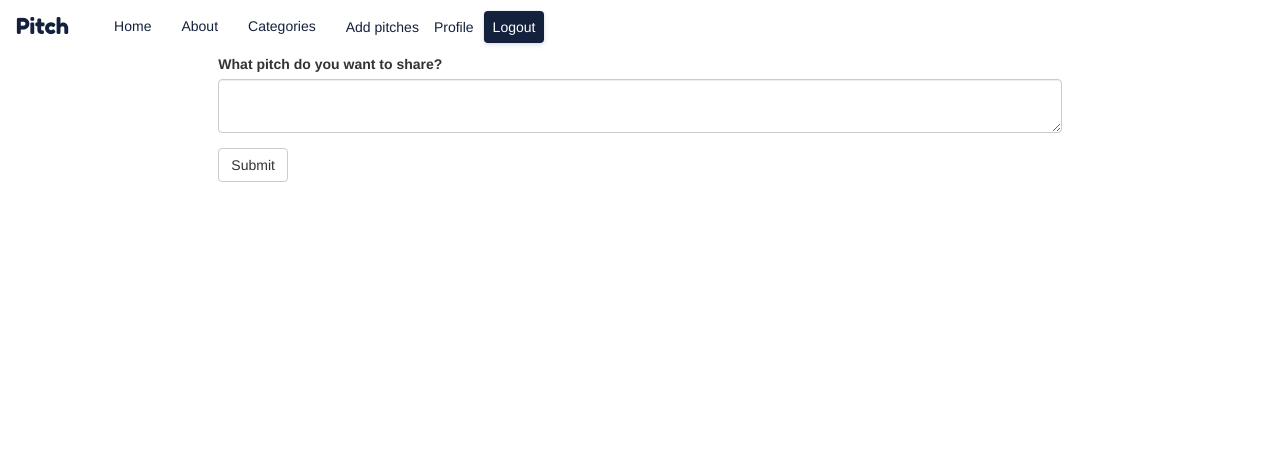
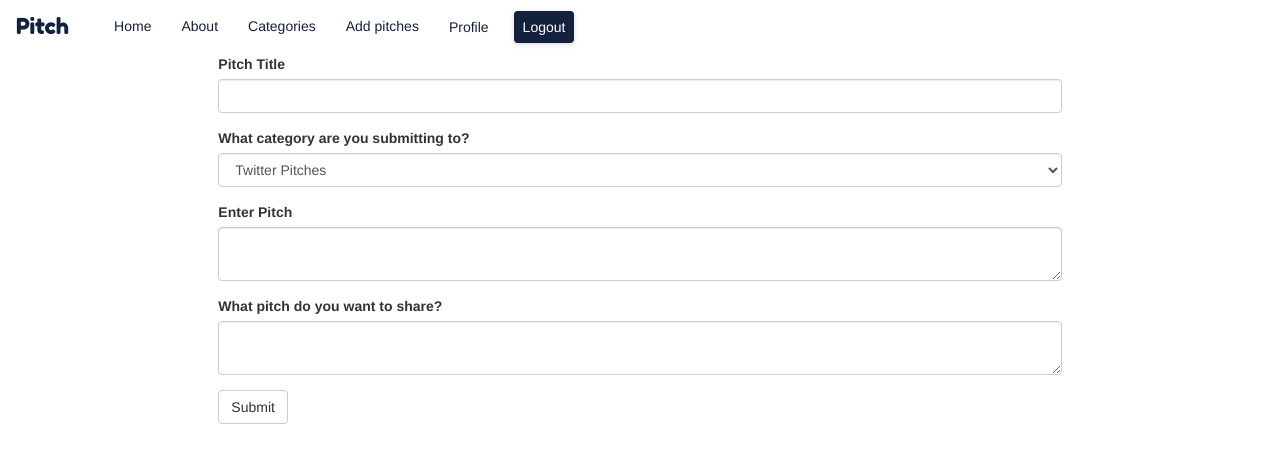
Before and after one commit to lornakamau/pitch, a Flask app: page /new-pitch in a window 1280 px wide. Shown: the top 463 px of the page. Run offline with Flask 2, Linux system fonts and the light colour scheme; the visitor is signed in with stand-in values (Sample User, id 1); data comes from the database, SQL or seed files in the repository; data that the repository does not hold is empty; some libraries are stand-ins or nearby versions.

Commit message:
show user's posts on their profile page

```diff
--- a/app/main/forms.py
+++ b/app/main/forms.py
@@ -1,5 +1,5 @@
 from flask_wtf import FlaskForm
-from wtforms import SubmitField,TextAreaField
+from wtforms import SubmitField,TextAreaField,StringField,SelectField
 from wtforms.validators import Required
 
 class UpdateProfile(FlaskForm):
@@ -7,6 +7,9 @@ class UpdateProfile(FlaskForm):
     submit = SubmitField('Submit')
 
 class PitchForm(FlaskForm):
+    title = StringField("Pitch Title", validators = [Required()])
+    category = SelectField("What category are you submitting to?", choices=[("Twitter", "Twitter Pitches"), ( "Elevator", "Elevator"), ("Competitor", "Competitor"), ("Investor", "Investor")],validators=[Required()])
+    description = TextAreaField("Enter Pitch", validators = [Required()])
     pitch_content = TextAreaField('What pitch do you want to share?',validators = [Required()] )
     submit = SubmitField('Submit')
 
--- a/app/main/views.py
+++ b/app/main/views.py
@@ -20,8 +20,11 @@ def pitches_by_category(category_id):
     View pitches page function that displays the picthes available
     '''
     pitches = Pitch.get_category_pitch(category_id)
+    category = Category.query.filter_by(id = category_id).first()
+    category_name = category.category_name
     categories = Category.query.all()
-    return render_template('categories.html', pitches = pitches, categories=categories)
+    comments = Comment.query.all()
+    return render_template('categories.html', pitches = pitches, categories=categories, category_name=category_name, comments=comments)
 
 @main.route('/about')
 def about():
@@ -39,8 +42,8 @@ def profile(uname):
 
     if user is None:
         abort(404)
-
-    return render_template("profile/profile.html", user = user, categories=categories)
+    pitches = Pitch.get_user_pitch(user.id)
+    return render_template("profile/profile.html", user = user, categories=categories, pitches=pitches)
 
 @main.route('/user/<uname>/update',methods = ['GET','POST'])
 @login_required
@@ -80,28 +83,31 @@ def new_pitch():
     form = PitchForm()
     categories = Category.query.all()
     if form.validate_on_submit():
-        pitch = Pitch(pitch_content=form.pitch_content.data, pitcher=current_user)
+        category_id=(Category.get_category_name(form.category.data))
+        pitch = Pitch(pitch_content=form.pitch_content.data, pitcher=current_user, title=form.title.data, category_id=(Category.get_category_name(form.category.data)), upvotes= 0, downvotes=0)
         db.session.add(pitch)
         db.session.commit()
         flash('Your pitch has been posted!', 'success')
-        return redirect(url_for('main.twitter'))
+        return redirect(url_for("main.index"))
+        # return redirect(url_for('main.pitches_by_category', category_id = category.id))
 
     return render_template('create_pitch.html',title=title, pitch_form=form, categories=categories)
 
-@main.route("/comment/<int:id>", methods=['GET', 'POST'])
+@main.route("/comment/<int:pitch_id>", methods=['GET', 'POST'])
 @login_required
-def new_comment(id):
+def new_comment(pitch_id):
     title = 'New Comment'
     form = CommentForm()
     categories = Category.query.all()
+    pitch = Pitch.query.filter_by(id = pitch_id).first()
     if form.validate_on_submit():
-        comment = Comment(comment_content=form.comment_content.data, author=current_user)
+        comment = Comment(comment_content=form.comment_content.data, author=current_user, pitch_id=pitch_id)
         db.session.add(comment)
         db.session.commit()
         flash('Your comment has been added!', 'success')
-        return redirect(url_for('main.twitter', id=id))
+        return redirect(url_for('main.index'))
 
-    return render_template('add_comment.html', title=title, comment_form=form, categories=categories )
+    return render_template('add_comment.html', title=title, comment_form=form, categories=categories, pitch=pitch)
 
 # @main.route('/categories/twitter-pitch')
 # def twitter():
--- a/app/models.py
+++ b/app/models.py
@@ -86,7 +86,7 @@ class Pitch(db.Model):
 
         @classmethod
         def get_user_pitch(cls,id):
-                user_pitches = Pitch.query.filter_by(user_id = id).all()
+                user_pitches = Pitch.query.filter_by(pitcher_id = id).all()
                 return user_pitches
 
         @classmethod
@@ -94,6 +94,11 @@ class Pitch(db.Model):
                 category_pitches = Pitch.query.filter_by(category_id = id).all()
                 return category_pitches
 
+        @classmethod
+        def get_pitch_id(cls,id):
+                pitch_id = Pitch.query.filter_by(id = id).all()
+                return pitch_id
+
 
         def __repr__(self):
                 return f"Pitch {self.title}"
--- a/app/static/css/categories.css
+++ b/app/static/css/categories.css
@@ -19,9 +19,9 @@ blockquote{
 blockquote footer:before, blockquote small:before {
     content: none;
 }
-#details{
+/* #details{
     display: none;
-}
+} */
 .fas{
     font-size: 2rem;
 }
--- a/app/templates/navbar.html
+++ b/app/templates/navbar.html
@@ -11,8 +11,7 @@
             <a class="navbar-brand" id="pitch" href="/">Pitch</a>
             <div class="navbar-right">
                 {% if current_user.is_authenticated %}
-                <a class="navbar-brand" style="font-size: 14px; float: right !important;" href="{{url_for('main.new_pitch', uname=current_user.username)}}"> Add pitches</a>
-                <a href="{{url_for('main.profile',uname=current_user.username)}}">Profile</a>
+                <a class="navbar-brand" style="font-size: 14px; float: right !important;" href="{{url_for('main.profile',uname=current_user.username)}}">Profile</a>
                 <a class=" btn my-2 my-sm-0" href="{{url_for('auth.logout')}}" style="margin: 10px;">Logout</a>
                 {% else %}
                 <a class="navbar-brand"></a>
@@ -32,6 +31,7 @@
                             {% endfor%}
                         </div>
                     </li>
+                    <li><a href="{{url_for('main.new_pitch', uname=current_user.username)}}"> Add pitches</a></li>
                 </ul>
             </div>
         </div>
```
Also changed, not shown: app/templates/categories.html (+13 -10 lines), app/templates/profile/profile.html (+19 -0 lines), migrations/versions/3ee10b7bedfb_tenth_midration.py (added, +37 -0 lines).
